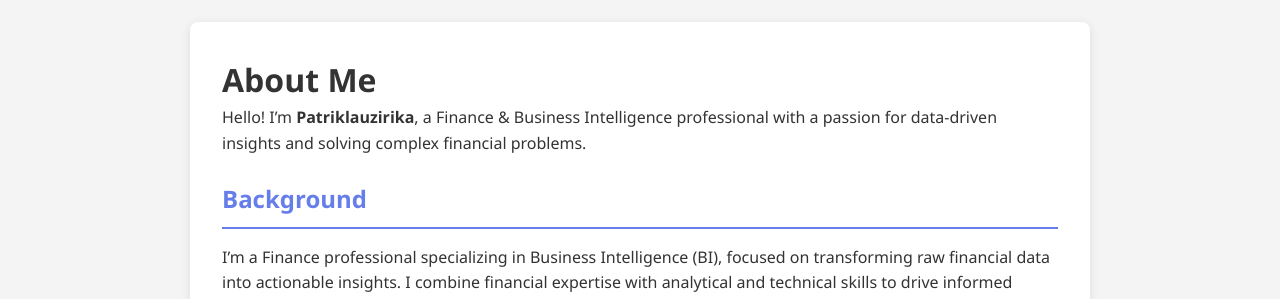
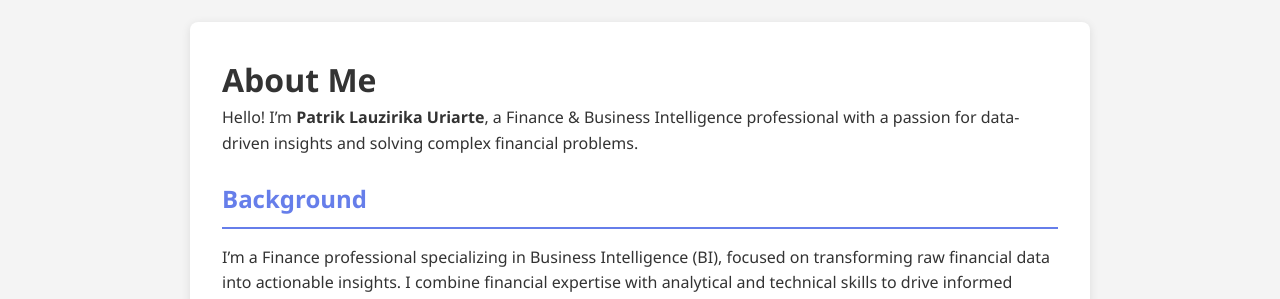
Before and after one commit to patriklauzirika-glitch/patriklauzirika.github.io, a Jekyll site: the page built from about.md, in a window 1280 px wide. Shown: the part 232-531 px from the top of the page. Built offline with Jekyll 4.4.1, drawn with Linux system fonts in a browser that asks for light colours.

Commit message:
Update name formatting in about.md

```diff
--- a/about.md
+++ b/about.md
@@ -6,7 +6,7 @@ permalink: /about/
 
 # About Me
 
-Hello! I'm **Patriklauzirika**, a Finance & Business Intelligence professional with a passion for data-driven insights and solving complex financial problems.
+Hello! I'm **Patrik Lauzirika Uriarte**, a Finance & Business Intelligence professional with a passion for data-driven insights and solving complex financial problems.
 
 ## Background
 
```
